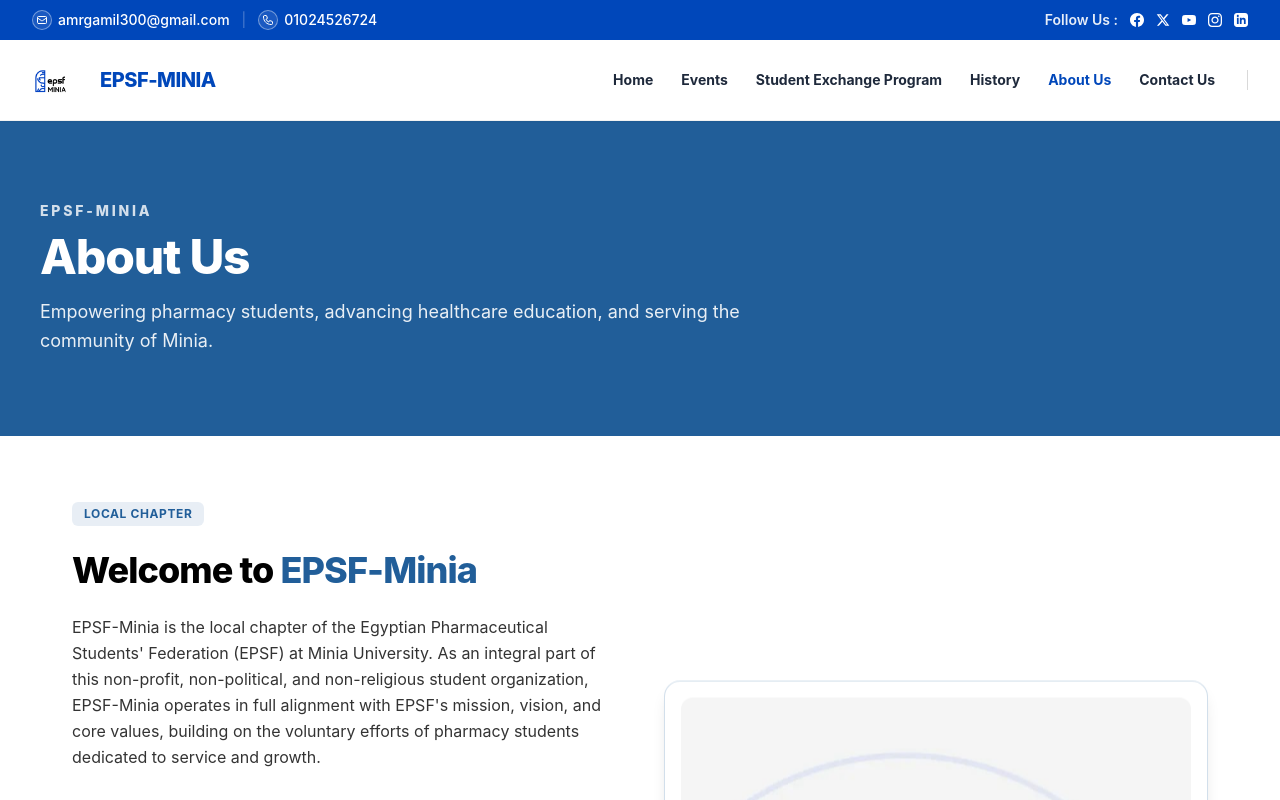
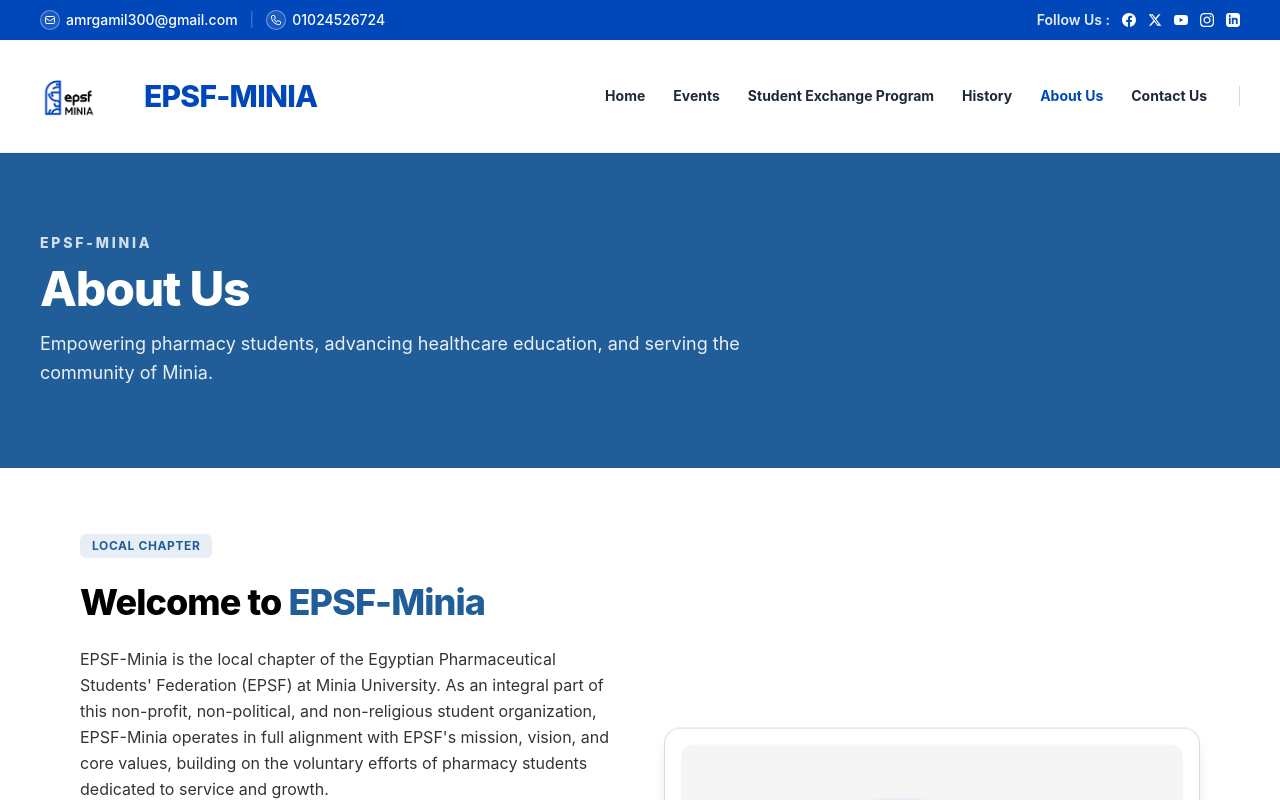
Before and after one commit to kamalalshinawi/epsf-minia, a React (Vite) app: page /about in a window 1280 px wide. Shown: the top 800 px of the page. Built offline with nearby package versions, Linux system fonts and the light colour scheme.

Commit message:
feat(layout): expand page container width to 1440px and enlarge navbar logo

```diff
--- a/src/components/Footer.tsx
+++ b/src/components/Footer.tsx
@@ -24,7 +24,7 @@
   email = 'amrgamil300@gmail.com',
 }: FooterProps): React.JSX.Element => (
   <footer className="mt-auto bg-[#0A0F0D] text-white">
-    <div className="mx-auto grid max-w-7xl gap-10 px-5 py-12 sm:px-6 md:grid-cols-3 lg:px-8">
+    <div className="mx-auto grid max-w-[1440px] gap-10 px-5 py-12 sm:px-6 md:grid-cols-3 lg:px-10">
       <section aria-labelledby="footer-organization">
         <h2 id="footer-organization" className="text-xl font-extrabold uppercase tracking-wider text-white">{organizationName}</h2>
         <p className="mt-3 max-w-xs text-sm leading-6 text-white/80">Serving our community through partnership, leadership, and public engagement.</p>
--- a/src/components/Layout.tsx
+++ b/src/components/Layout.tsx
@@ -9,7 +9,7 @@
       <TopBanner />
       <Navbar />
     </header>
-    <main className="mx-auto w-full max-w-7xl flex-1 px-4 sm:px-6 lg:px-8 py-12">
+    <main className="mx-auto w-full max-w-[1440px] flex-1 px-4 sm:px-6 lg:px-10 py-12">
       <Outlet />
     </main>
     <Footer />
--- a/src/components/Navbar.tsx
+++ b/src/components/Navbar.tsx
@@ -28,16 +28,16 @@
 
   return (
     <div className="border-b border-black/5 bg-white">
-      <nav className="mx-auto max-w-7xl px-4 sm:px-6 lg:px-8" aria-label="Primary navigation">
-        <div className="flex h-20 items-center justify-between gap-4 py-2">
+      <nav className="mx-auto max-w-[1440px] px-4 sm:px-6 lg:px-10" aria-label="Primary navigation">
+        <div className="flex h-24 sm:h-28 items-center justify-between gap-4 py-3">
           {/* Logo & Brand title */}
-          <RouterNavLink to="/" className="flex items-center gap-3" aria-label={`${organizationName} home`}>
+          <RouterNavLink to="/" className="flex items-center gap-3 sm:gap-4" aria-label={`${organizationName} home`}>
             <img
               src={logo}
               alt="EPSF Logo"
-              className="h-12 w-auto object-contain sm:h-14 transition-transform duration-200 hover:scale-105"
+              className="h-16 w-auto object-contain sm:h-20 lg:h-22 transition-transform duration-200 hover:scale-105"
             />
-            <span className="text-lg font-extrabold uppercase tracking-tight text-[#0047ba] sm:text-xl">
+            <span className="text-xl font-extrabold uppercase tracking-tight text-[#0047ba] sm:text-2xl lg:text-3xl">
               {organizationName}
             </span>
           </RouterNavLink>
--- a/src/components/TopBanner.tsx
+++ b/src/components/TopBanner.tsx
@@ -1,7 +1,7 @@
 export const TopBanner = (): React.JSX.Element => {
   return (
     <div className="bg-[#0047ba] text-white text-xs sm:text-sm">
-      <div className="mx-auto max-w-7xl px-4 sm:px-6 lg:px-8 py-2.5 flex flex-col sm:flex-row items-center justify-between gap-2">
+      <div className="mx-auto max-w-[1440px] px-4 sm:px-6 lg:px-10 py-2.5 flex flex-col sm:flex-row items-center justify-between gap-2">
         {/* Left side: Contact info */}
         <div className="flex items-center gap-2 sm:gap-3 flex-wrap justify-center sm:justify-start">
           <a
--- a/src/pages/About.tsx
+++ b/src/pages/About.tsx
@@ -10,7 +10,7 @@
         className="relative left-1/2 w-screen -translate-x-1/2 bg-[#215E99] text-white"
         aria-labelledby="about-banner-title"
       >
-        <div className="mx-auto max-w-7xl px-6 py-16 sm:px-8 sm:py-20 lg:px-10">
+        <div className="mx-auto max-w-[1440px] px-6 py-16 sm:px-8 sm:py-20 lg:px-10">
           <div className="max-w-3xl">
             <p className="text-sm font-extrabold uppercase tracking-[0.2em] text-white/80">
               EPSF-MINIA
@@ -29,7 +29,7 @@
       </section>
 
       {/* Main Content Container */}
-      <div className="mx-auto max-w-7xl px-6 py-16 sm:px-8 lg:px-10 space-y-20">
+      <div className="mx-auto max-w-[1440px] px-6 py-16 sm:px-8 lg:px-10 space-y-20">
 
         {/* Intro Section: Welcome to EPSF-Minia */}
         <section aria-labelledby="welcome-title" className="grid gap-12 lg:grid-cols-12 lg:items-center">
--- a/src/pages/Home.tsx
+++ b/src/pages/Home.tsx
@@ -198,7 +198,7 @@
         </svg>
       </div>
 
-      <div className="relative mx-auto max-w-7xl px-4 sm:px-6 lg:px-8">
+      <div className="relative mx-auto max-w-[1440px] px-4 sm:px-6 lg:px-8">
         <div className="flex flex-wrap justify-center items-center gap-6 sm:gap-8 lg:gap-10">
           {STATS.map(({ value, valueSub, label }, idx) => {
             const curveClass = [
@@ -238,7 +238,7 @@
     </section>
 
     {/* 3. About EPSF-Minia Highlight Section */}
-    <section className="mx-auto max-w-7xl px-6 py-16 sm:px-8 lg:px-10">
+    <section className="mx-auto max-w-[1440px] px-6 py-16 sm:px-8 lg:px-10">
       <div className="grid gap-12 lg:grid-cols-12 lg:items-center">
         <div className="lg:col-span-6 space-y-6">
           <h2 className="text-3xl font-extrabold tracking-tight text-black sm:text-4xl leading-tight">
@@ -272,7 +272,7 @@
 
     {/* 4. "What We Do" Core Feature Cards Section */}
     <section className="bg-slate-50/50 py-16 sm:py-20 border-y border-black/10">
-      <div className="mx-auto max-w-7xl px-6 sm:px-8 lg:px-10">
+      <div className="mx-auto max-w-[1440px] px-6 sm:px-8 lg:px-10">
         <div className="text-center max-w-2xl mx-auto mb-12">
           <h2 className="text-3xl font-extrabold tracking-tight text-black sm:text-4xl">
             What We Do
@@ -311,7 +311,7 @@
 
     {/* 5. Developing Pharmacy and Community Section (Right-to-Left Marquee) */}
     <section className="bg-white py-16 sm:py-20 border-b border-black/10 overflow-hidden">
-      <div className="mx-auto max-w-7xl px-6 sm:px-8 lg:px-10 mb-10 text-center">
+      <div className="mx-auto max-w-[1440px] px-6 sm:px-8 lg:px-10 mb-10 text-center">
         <h2 className="text-3xl font-extrabold tracking-tight text-black sm:text-4xl">
           Developing <span className="text-[#0047ba]">Pharmacy</span> and Community
         </h2>
@@ -349,7 +349,7 @@
 
     {/* 6. Partners and Collaborations Section (Clean White Background) */}
     <section className="bg-white py-16 sm:py-20">
-      <div className="mx-auto max-w-7xl px-6 sm:px-8 lg:px-10 text-center">
+      <div className="mx-auto max-w-[1440px] px-6 sm:px-8 lg:px-10 text-center">
         <h2 className="text-3xl font-extrabold tracking-tight text-black sm:text-4xl">
           Partners <span className="text-[#0047ba]">and</span> Collaborations:
         </h2>
```
